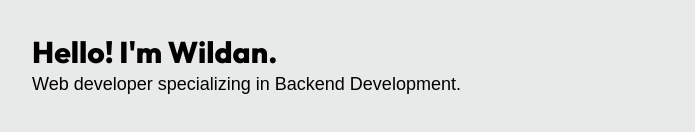
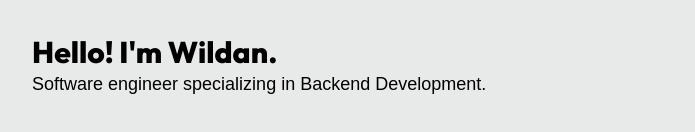
Before and after one commit to gufronnakaaw/wildandev, a Next.js app: page / in a window 1280 px wide. Shown: the part 334-466 px from the top of the page, without its empty margins (288-983 px from the left). Built offline with nearby package versions, Linux system fonts and the light colour scheme; a web font is replaced by a local one.

Commit message:
update: text

```diff
--- a/app/page.tsx
+++ b/app/page.tsx
@@ -11,7 +11,7 @@ function Home() {
         Hello! I&apos;m Wildan.
       </h1>
       <p className="text-black font-recursive text-md lg:text-lg dark:text-gray-200">
-        Web developer specializing in Backend Development.
+        Software engineer specializing in Backend Development.
       </p>
     </section>
   );
```
